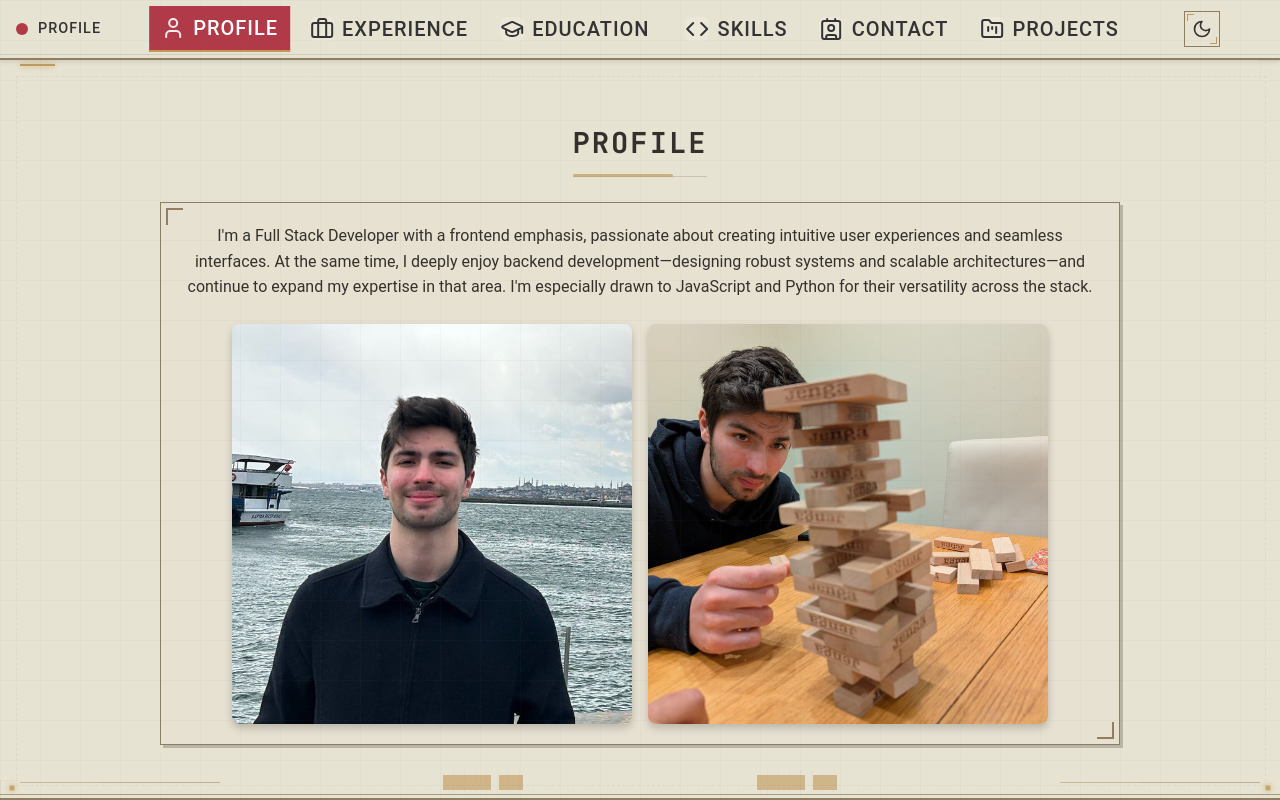
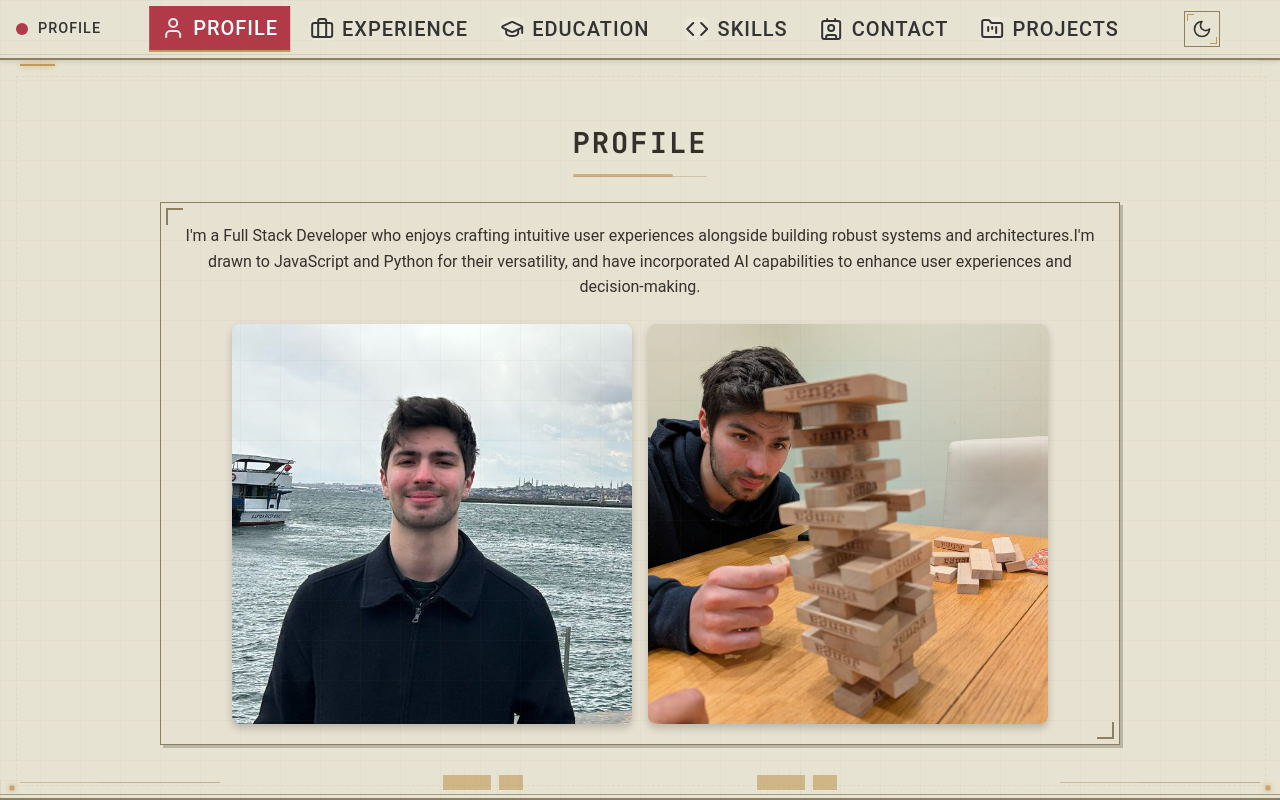
Before and after one commit to daviddc5/DavidDiazClifton, a React (Create React App) app in the folder david-portfolio/: page /profile in a window 1280 px wide. Built offline with nearby package versions, Linux system fonts and the light colour scheme.

Commit message:
mention AI

```diff
--- a/david-portfolio/src/data/portfolioData.js
+++ b/david-portfolio/src/data/portfolioData.js
@@ -50,9 +50,8 @@ const sections = [
 ];
 // Content for each section
 const profile = {
-  text: "I'm a Full Stack Developer with a frontend emphasis, passionate about creating intuitive user experiences and seamless interfaces. At the same time, I deeply enjoy backend development—designing robust systems and scalable architectures—and continue to expand my expertise in that area. I'm especially drawn to JavaScript and Python for their versatility across the stack.",
+  text: "I'm a Full Stack Developer who enjoys crafting intuitive user experiences alongside building robust systems and architectures.I'm drawn to JavaScript and Python for their versatility, and have incorporated AI capabilities to enhance user experiences and decision-making.",
 };
-
 const experience = {
   jobs: [
     {
```
